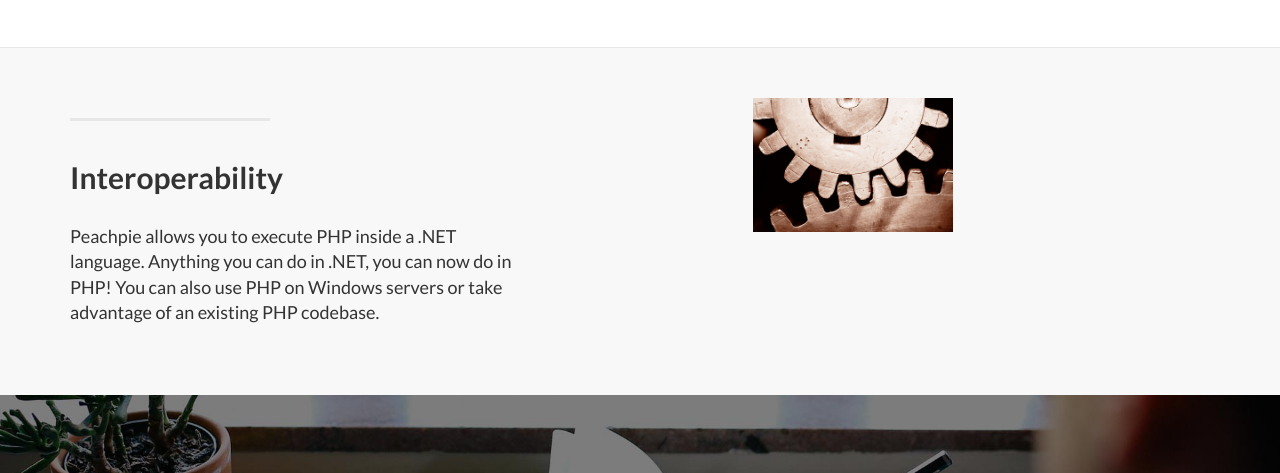
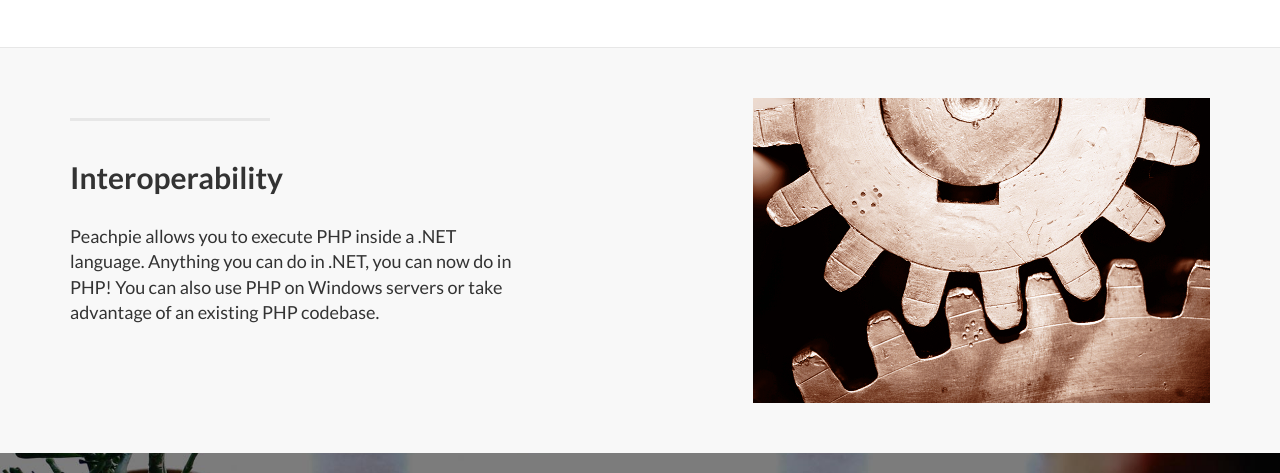
Before and after one commit to leonmeijer/peachpie-web, a plain HTML site: page index.html in a window 1280 px wide. Shown: the part 1617-2090 px from the top of the page. Drawn offline with Linux system fonts and the light colour scheme.

Commit message:
interop image

```diff
--- a/index.html
+++ b/index.html
@@ -155,7 +155,7 @@
                     <p class="lead">Peachpie allows you to execute PHP inside a .NET language. Anything you can do in .NET, you can now do in PHP! You can also use PHP on Windows servers or take advantage of an existing PHP codebase.</p>
                 </div>
                 <div class="col-lg-5 col-lg-offset-2 col-sm-6">
-                    <img class="img-responsive" src="img/interop.png" width='200px' alt="">
+                    <img class="img-responsive" src="img/interop.png" alt="">
                 </div>
             </div>
 
```
